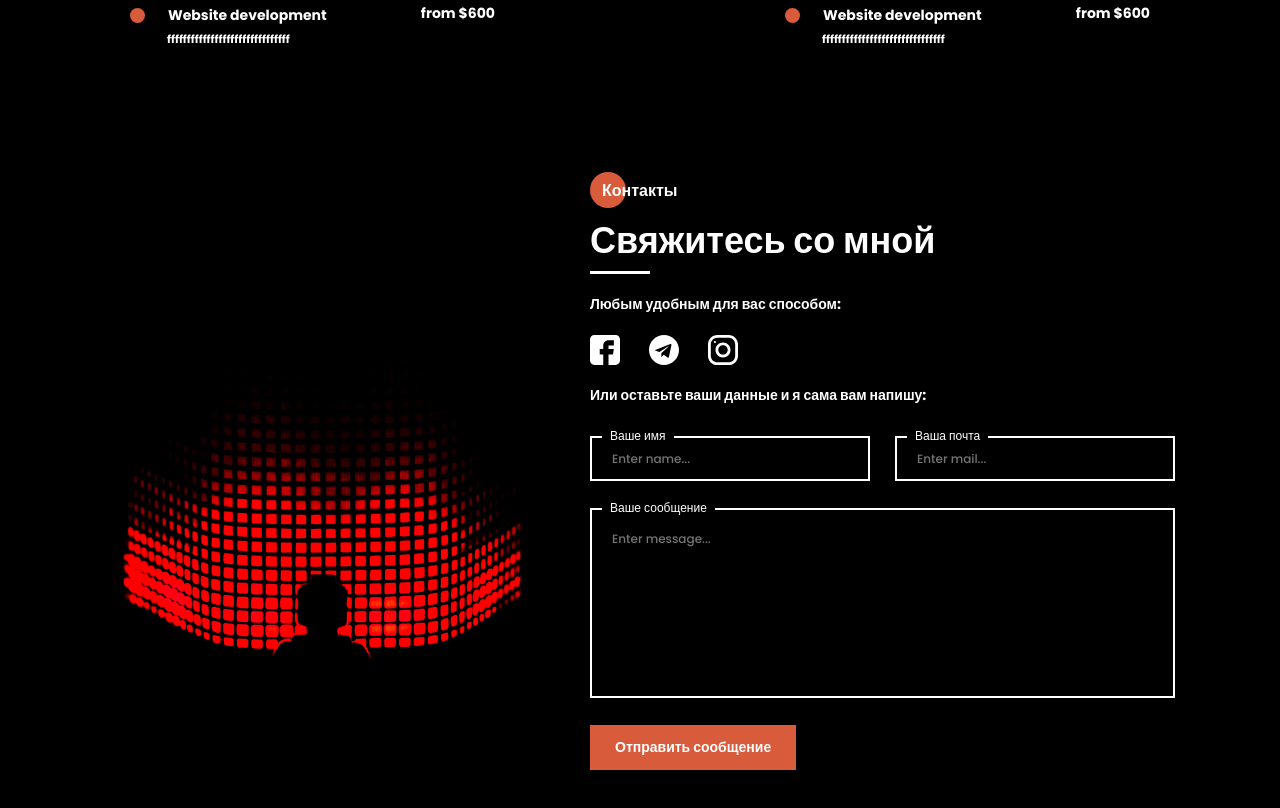
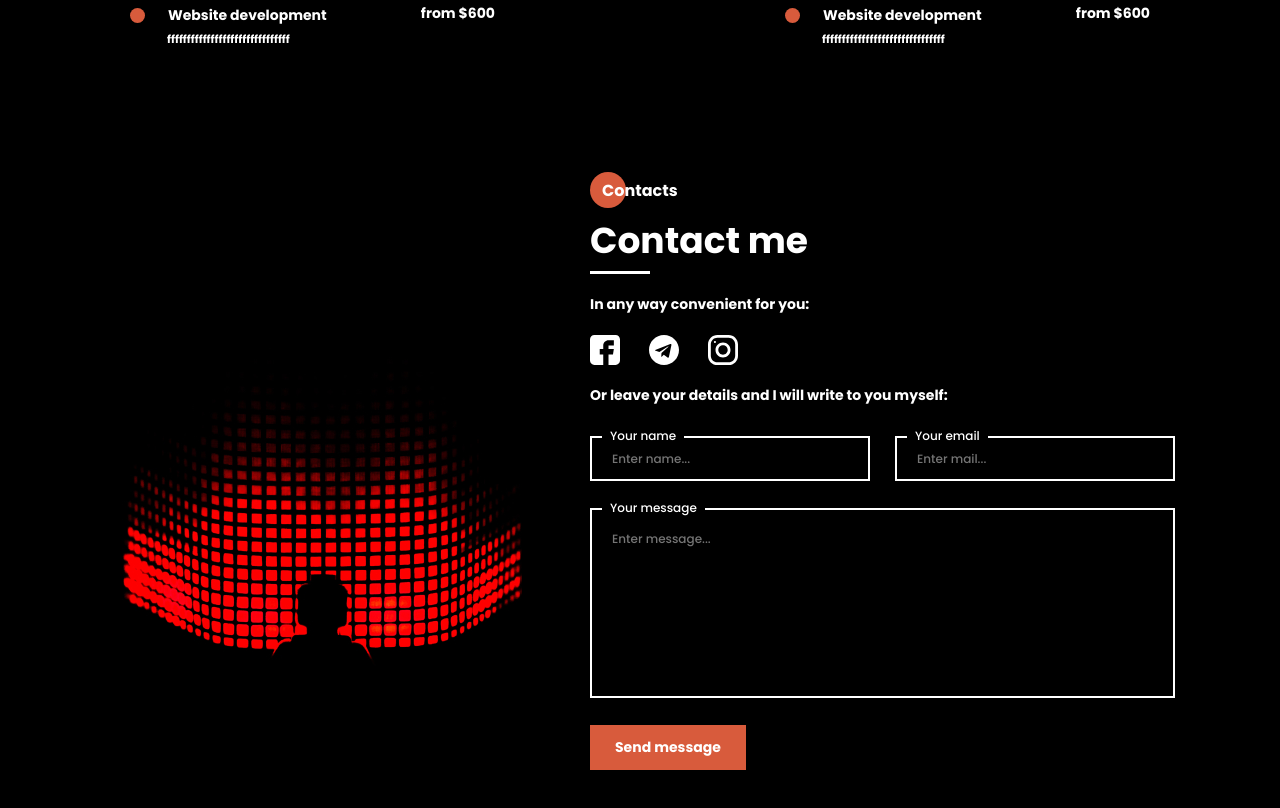
Before and after one commit to prixrak/portfolio, a website: page src/index.html in a window 1280 px wide. Shown: the part 4644-5452 px from the top of the page. Drawn offline with nearby package versions, Linux system fonts and the light colour scheme; files that its build step writes are made by us from their sources; files whose address does not match are found by name.

Commit message:
Added changes to 6 section

```diff
--- a/src/index.html
+++ b/src/index.html
@@ -438,12 +438,12 @@
                     <img src="img/contacts_photo.jpg" alt="photo">
                 </div>
                 <div class="contacts__descr">
-                    <h2 class="title title_fz16 contacts__title">Контакты</h2>
-                    <div class="title title_fz36 contacts__subtitle">Свяжитесь со мной</div>
+                    <h2 class="title title_fz16 contacts__title">Contacts</h2>
+                    <div class="title title_fz36 contacts__subtitle">Contact me</div>
                     <div class="divider"></div>
 
                     <div class="title title_fz14 contacts__text">
-                        Любым удобным для вас способом:
+                        In any way convenient for you:
                     </div>
                     <div class="contacts__social">
                         <a href="#" class="contacts__link">
@@ -457,25 +457,25 @@
                         </a>
                     </div>
                     <div class="title title_fz14 contacts__text">
-                        Или оставьте ваши данные и я сама вам напишу:
+                        Or leave your details and I will write to you myself:
                     </div>
 
                     <form action="#" class="contacts__form">
                         <div class="contacts__input">
                             <input name="name" id="name" type="text" placeholder="Enter name...">
-                            <label for="name">Ваше имя</label>
+                            <label for="name">Your name</label>
                         </div>
                         <div class="contacts__input">
                             <input name="email" id="email" type="email" placeholder="Enter mail...">
-                            <label for="email">Ваша почта</label>
+                            <label for="email">Your email</label>
                         </div>
 
                         <div class="contacts__textarea">
                             <textarea name="text" id="text" placeholder="Enter message..."></textarea>
-                            <label for="text">Ваше сообщение</label>
+                            <label for="text">Your message</label>
                         </div>
                         <div>
-                            <button class="contacts__btn btn">Отправить сообщение</button>
+                            <button class="contacts__btn btn">Send message</button>
                         </div>
                     </form>
                 </div>
```
Also changed, not shown: dist/index.html.
